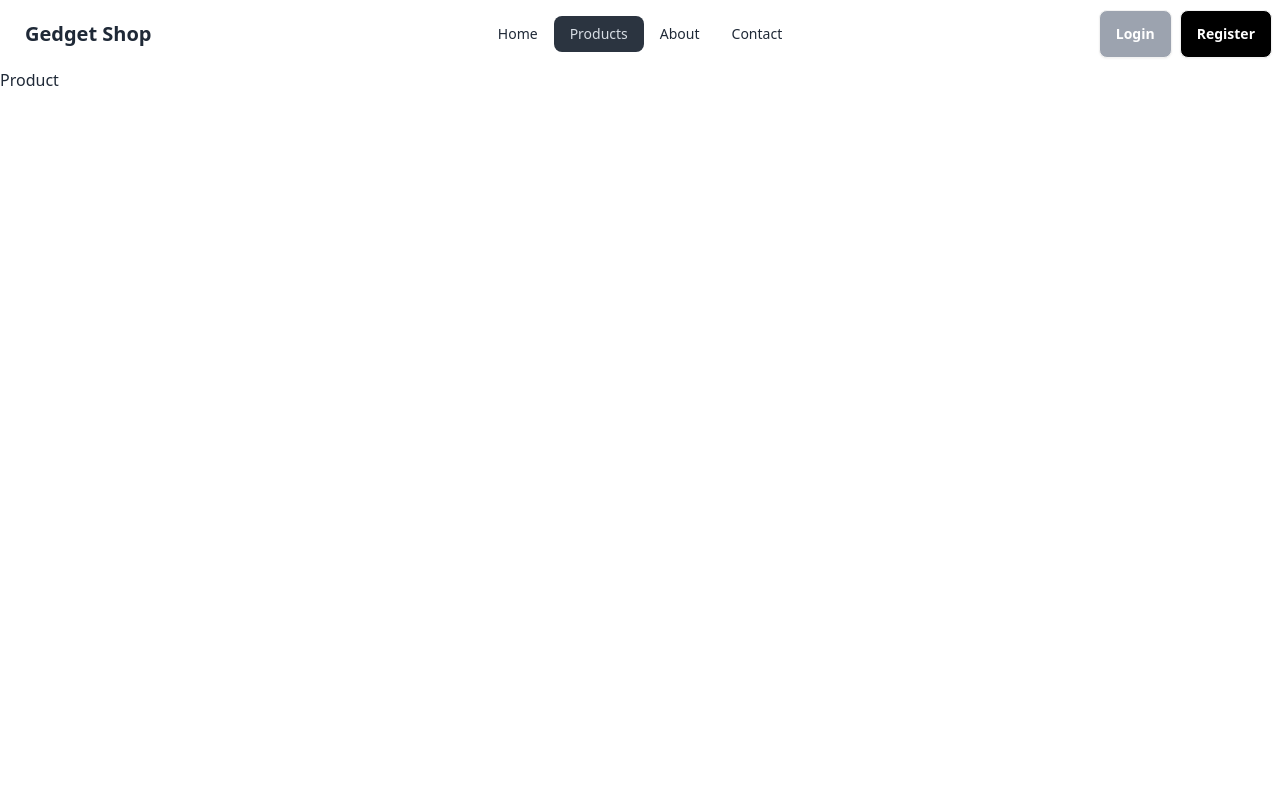
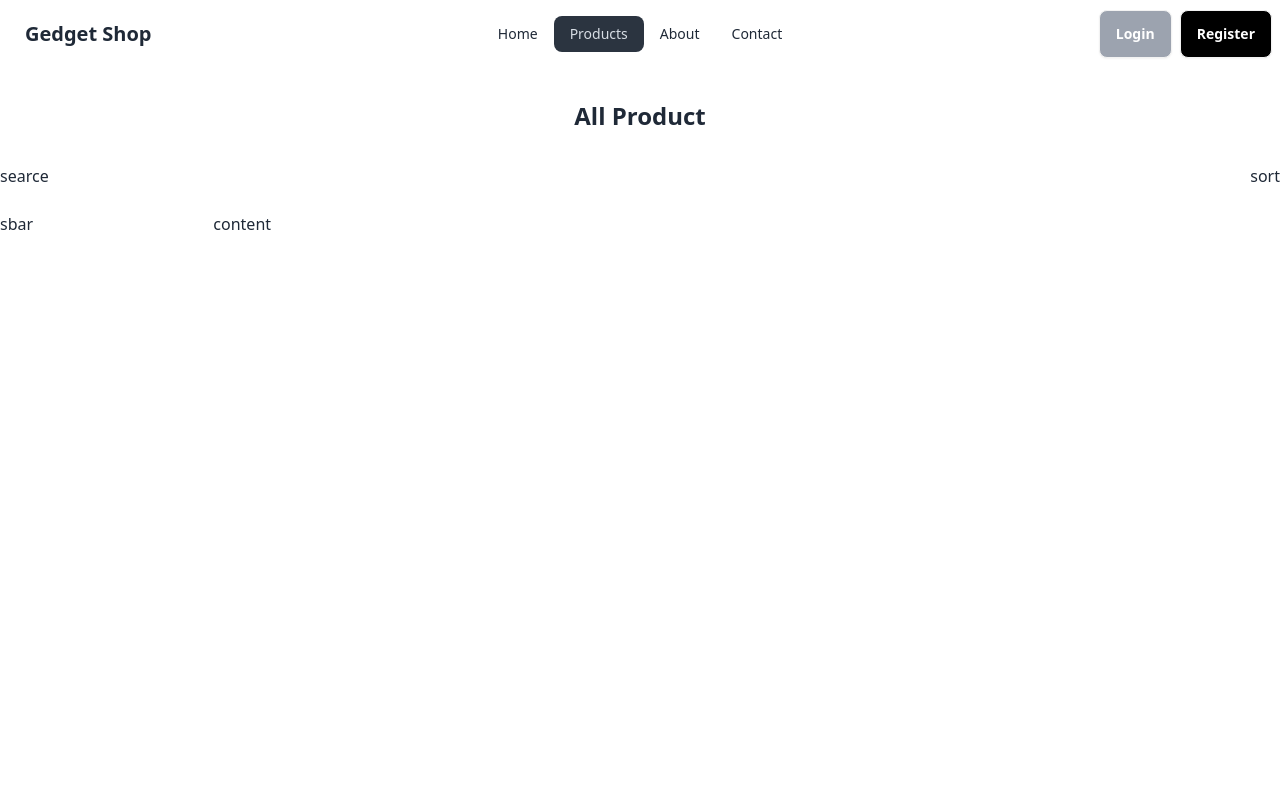
Before and after one commit to saifulislam106/gadget-shop-client, a React (Vite) app: page /products in a window 1280 px wide. Shown: the top 800 px of the page. Built offline with nearby package versions, Linux system fonts and the light colour scheme; no server answers.

Commit message:
product page basic layout commited

```diff
--- a/src/Components/Dashboard/Seller/AddProduct.jsx
+++ b/src/Components/Dashboard/Seller/AddProduct.jsx
@@ -1,7 +1,11 @@
 import { useForm } from "react-hook-form";
+import useAuth from "../../../Hooks/useAuth";
+import axios from "axios";
+import Swal from "sweetalert2";
 
 
 const AddProduct = () => {
+    const {user} =useAuth()
     const {
         register,
         handleSubmit,
@@ -9,9 +13,37 @@ const AddProduct = () => {
     } = useForm();
 
     const onSubmit = (data) => {
-        console.log(data);
+        const title = data.title;
+        const price = parseFloat(data.price);
+        const brend = data.brend;
+        const stock = data.stock;
+        const cetagory = data.cetagory;
+        const description = data.description;
+        const sellerEmial = user.email;
+        const product ={
+            title ,price , brend, stock, cetagory, description, sellerEmial
+        };
+        const token = localStorage.getItem("access-token");
+
+        axios.post("http://localhost:4000/add-products" ,product ,{
+            headers: {
+                authorization : `Baerer ${token}`
+            },
+        })
+        .then((res)=>{
+            if(res.data.insertedId){
+                Swal.fire({
+                    position: "center",
+                    icon: "success",
+                    title: "Product added sucessfully",
+                    showConfirmButton: false,
+                    timer: 1500
+                  });
+            }
+            console.log(res);
+        })
     }
-// title price stoke brande desciption cetagory btn
+
     return (
         <div>
             <h2 className="font-semibold text-2xl text-center">Add Product</h2>
--- a/src/Components/UserDropdown.jsx
+++ b/src/Components/UserDropdown.jsx
@@ -12,7 +12,7 @@ const UserDropdown = () => {
         <div className="dropdown">
             <div tabIndex={0} role="button" className="btn m-1"><div className="avatar">
                 <div className="ring-primary ring-offset-base-100 w-10 rounded-full ring ring-offset-2">
-                    <img src={`${user?.photoURL || "../../public/IMG20220605165525.jpg"}`} />
+                    <img src={`${user?.photoURL || "/IMG20220605165525.jpg"}`} />
                 </div>
             </div></div>
             <ul tabIndex={0} className="dropdown-content menu bg-base-100 rounded-box z-[1]  p-2 shadow">
--- a/src/Pages/Products.jsx
+++ b/src/Pages/Products.jsx
@@ -2,8 +2,21 @@
 
 const Products = () => {
     return (
-        <div>
-            <h3>Product</h3>
+        <div className="container mx-auto">
+            <h3 className="text-2xl font-bold text-center my-8">All Product</h3>
+            <div className="flex items-center justify-between">
+                {/* searching  */}
+                <h4>searce</h4>
+                <h4>sort</h4>
+            </div>
+            <div className="grid grid-cols-12 my-6 ">
+                <div className="col-span-2">
+                   <p>sbar</p>
+                </div>
+                <div className="col-span-10">
+                    <p>content</p>
+                </div>
+            </div>
         </div>
     );
 };
--- a/src/Pages/Register.jsx
+++ b/src/Pages/Register.jsx
@@ -43,11 +43,6 @@ const Register = () => {
                 navigate("/")
             })
         })
-
-
-
-
-
         // console.log(userData);
 
     }
```
